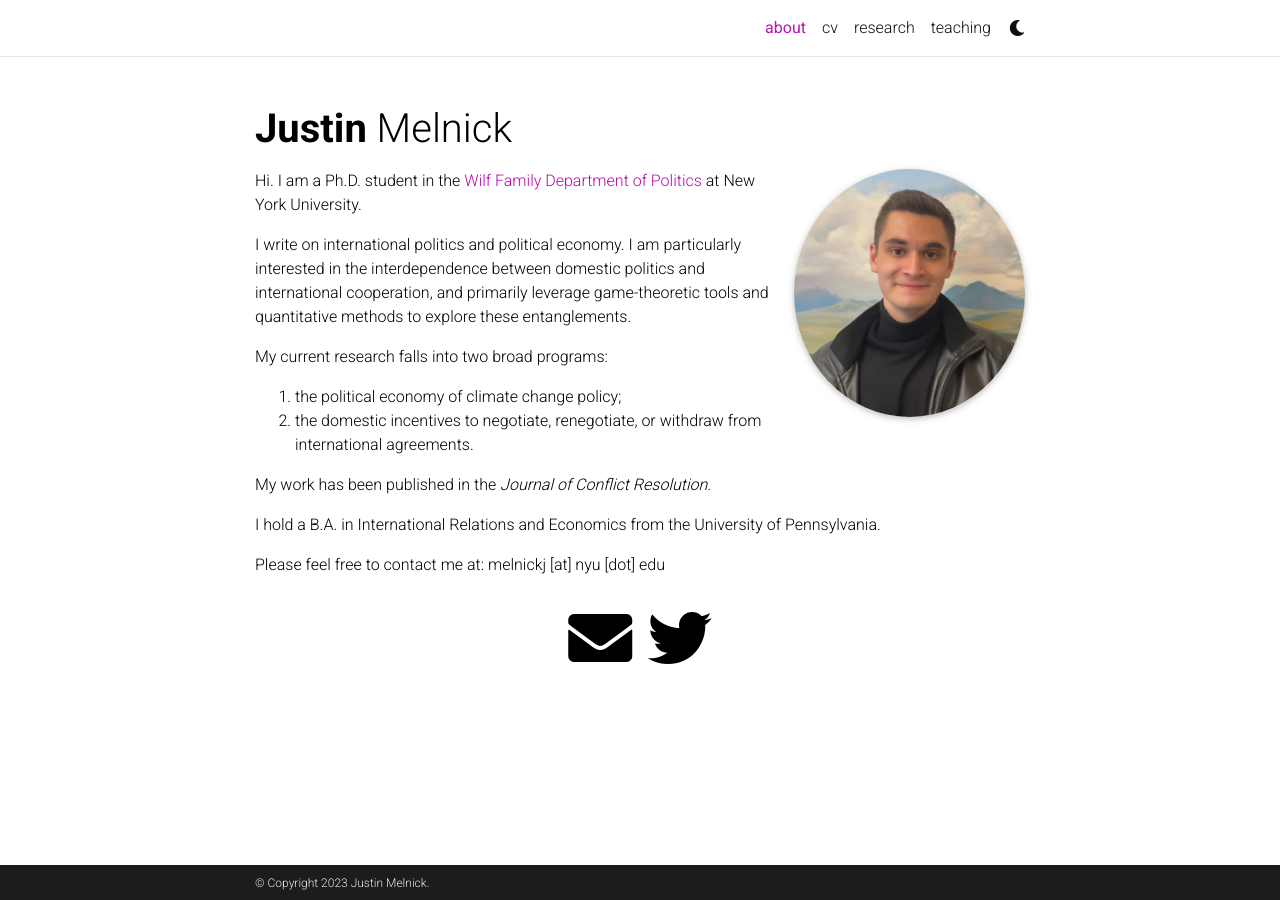
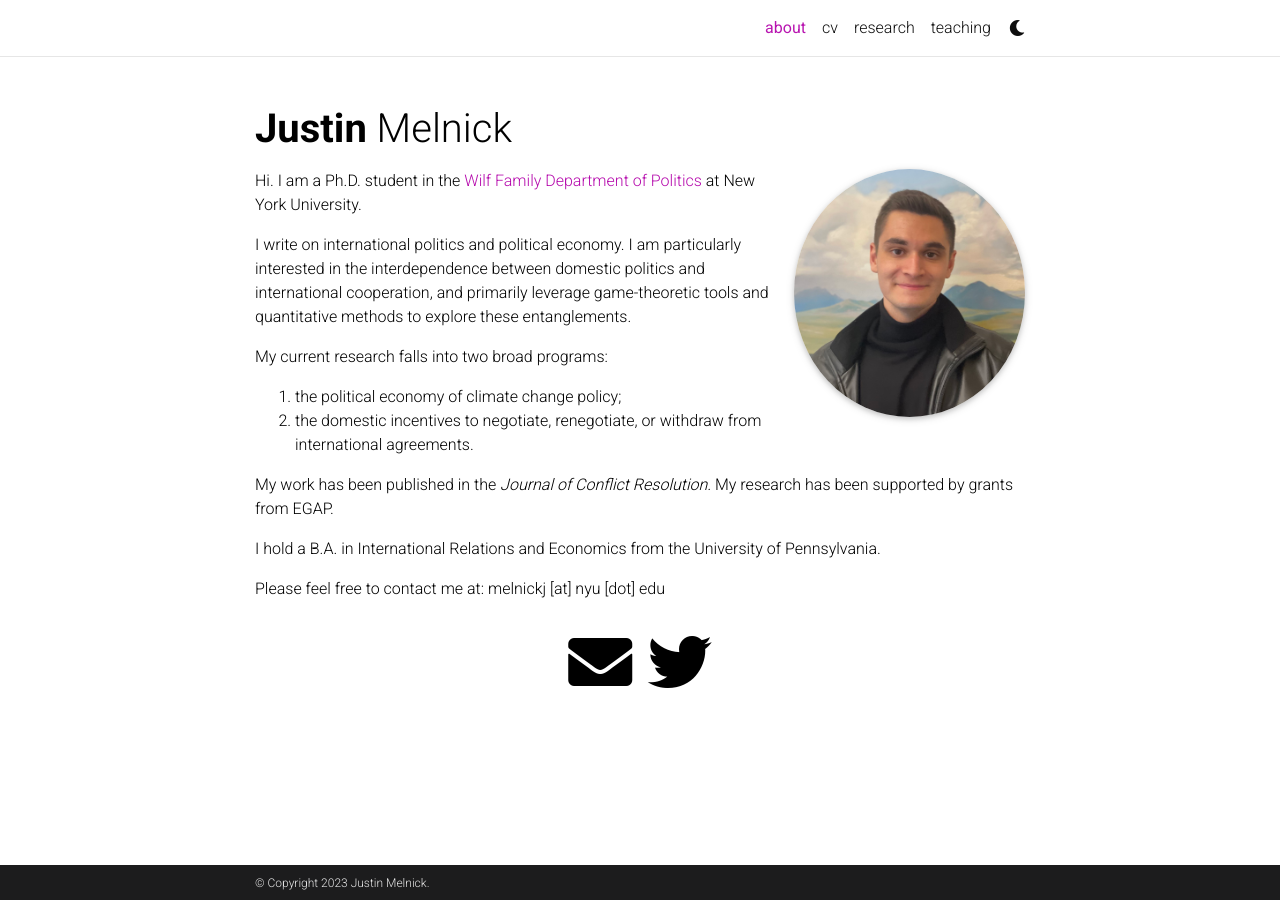
Before and after one commit to justinmelnick/justinmelnick.github.io, a Jekyll site: the page built from _pages/about.md, in a window 1280 px wide. Built offline with Jekyll 4.4.1, drawn with Linux system fonts in a browser that asks for light colours; full-size pictures stand in for the smaller copies a plugin makes; comment, search, counter and statistics services are not loaded; a style sheet for code colours, icons or effects is not loaded.

Commit message:
Update about.md

```diff
--- a/_pages/about.md
+++ b/_pages/about.md
@@ -26,7 +26,7 @@ My current research falls into two broad programs:
 1. the political economy of climate change policy;
 2. the domestic incentives to negotiate, renegotiate, or withdraw from international agreements.
 
-My work has been published in the _Journal of Conflict Resolution._
+My work has been published in the _Journal of Conflict Resolution._ My research has been supported by grants from EGAP.
 
 I hold a B.A. in International Relations and Economics from the University of Pennsylvania.
 
```
